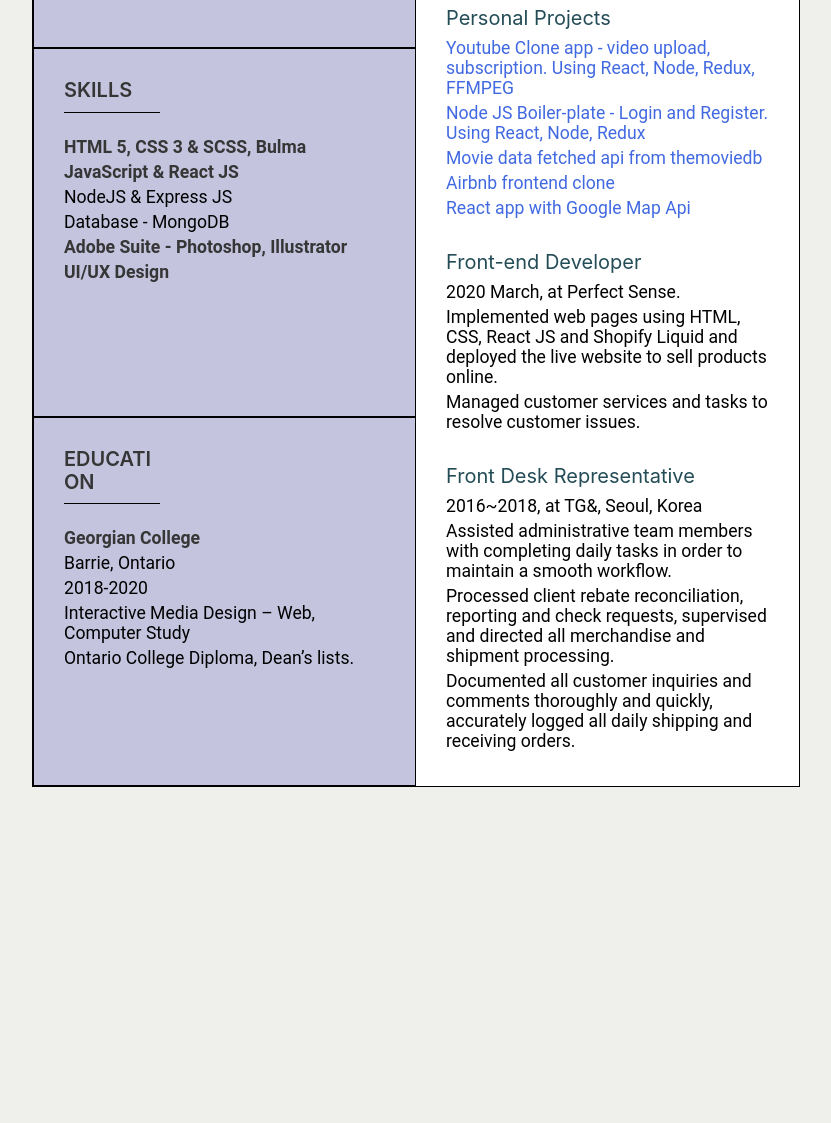
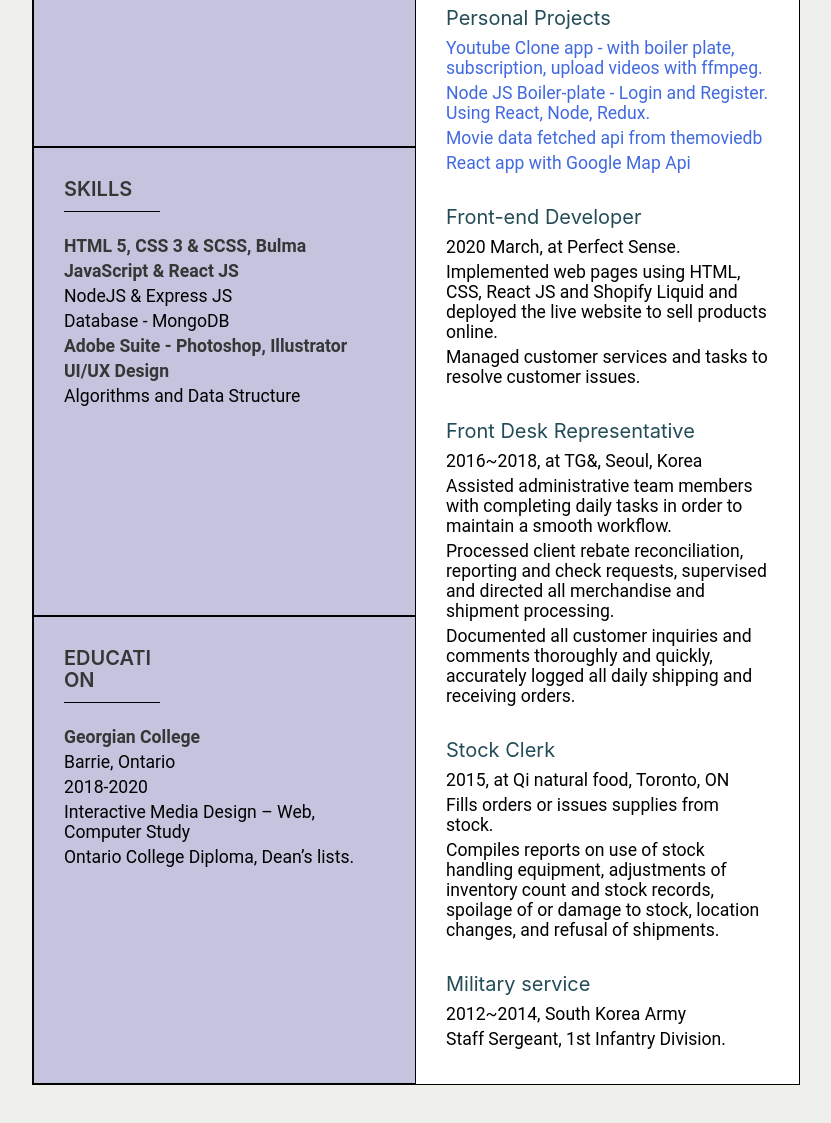
Before and after one commit to iankim2280/resume, a website: page index.html in a window 1280 px wide. Shown: the part 647-1770 px from the top of the page, without its empty margins (224-1055 px from the left). Before the commit the page ends 1484 px from the top, so only its background shows below. Drawn offline with Linux system fonts and the light colour scheme.

Commit message:
added experience

```diff
--- a/index.html
+++ b/index.html
@@ -45,6 +45,7 @@
               <li>Database - MongoDB</li>
               <li><strong>Adobe Suite - Photoshop, Illustrator</strong></li>
               <li><strong>UI/UX Design</strong></li>
+              <li>Algorithms and Data Structure</li>
             </ul>
           </div>
           <div class="grid3 grid">
@@ -74,12 +75,11 @@
             <p class="title is-5 experience">EXPERIENCE</p>
             <p class="subTitle">Personal Projects</p>
             <ul class="info">
-              <li><a href="https://github.com/iankim2280/mern-youtube-clone">Youtube Clone app - video upload,
-                  subscription. Using React, Node, Redux, FFMPEG</a></li>
+              <li><a href="https://github.com/iankim2280/mern-youtube-clone">Youtube Clone app - with boiler plate,
+                  subscription, upload videos with ffmpeg.</a></li>
               <li><a href="https://github.com/iankim2280/node-react">Node JS Boiler-plate - Login and Register. Using
-                  React, Node, Redux</a></li>
+                  React, Node, Redux.</a></li>
               <li><a href="https://github.com/iankim2280/tmdb-mern">Movie data fetched api from themoviedb</a></li>
-              <li><a href="https://github.com/iankim2280/airbnb-clone/tree/master/client">Airbnb frontend clone</a></li>
               <li><a href="https://5f9b839730fe6600070a9f14--objective-agnesi-ee115c.netlify.app/">React app with Google
                   Map Api</a></li>
             </ul>
@@ -102,8 +102,20 @@
               <li>Documented all customer inquiries and comments thoroughly and
                 quickly, accurately logged all daily shipping and receiving orders.</li>
             </ul>
-
-
+            <br>
+            <p class="subTitle">Stock Clerk</p>
+            <ul class="info">
+              <li>2015, at Qi natural food, Toronto, ON</li>
+              <li>Fills orders or issues supplies from stock.</li>
+              <li>Compiles reports on use of stock handling equipment, adjustments of inventory count and stock records,
+                spoilage of or damage to stock, location changes, and refusal of shipments.</li>
+            </ul>
+            <br>
+            <p class="subTitle">Military service</p>
+            <ul class="info">
+              <li>2012~2014, South Korea Army</li>
+              <li>Staff Sergeant, 1st Infantry Division.</li>
+            </ul>
           </div>
 
         </div>
```
